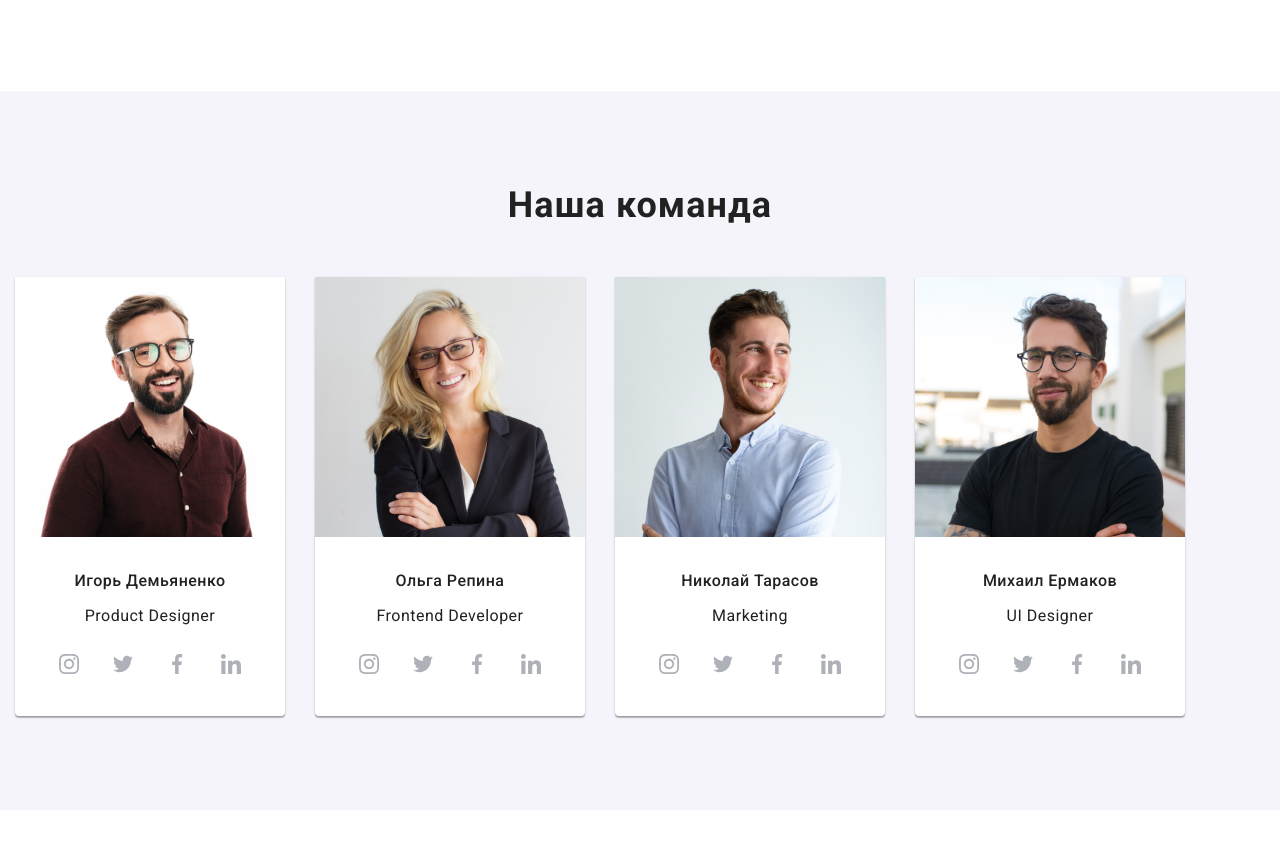
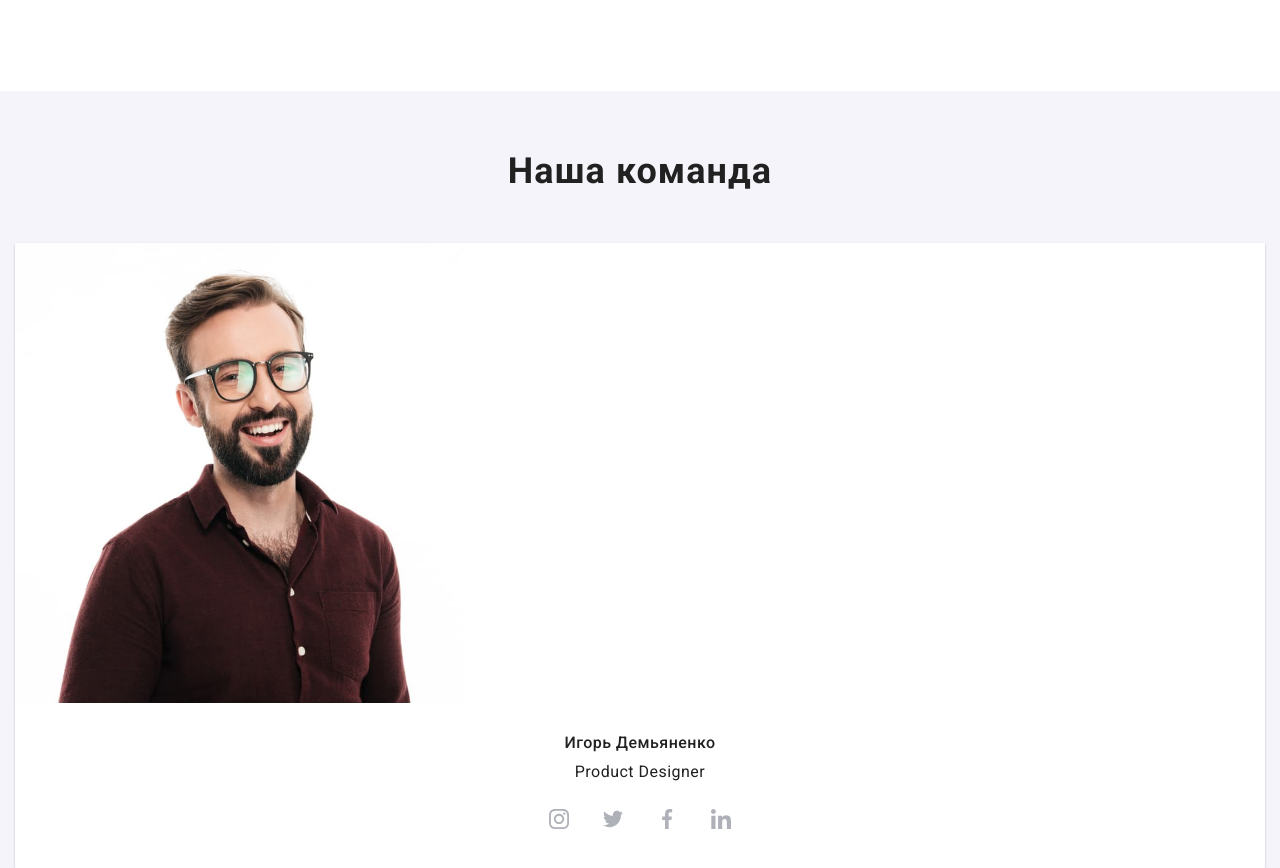
Before and after one commit to korol-galyna/goit-markup-hw-08, a plain HTML site: page index.html in a window 1280 px wide. Shown: the part 2075-2943 px from the top of the page. Drawn offline with nearby package versions, Linux system fonts and the light colour scheme.

Commit message:
28.07.2022__17:40

```diff
--- a/index.html
+++ b/index.html
@@ -211,8 +211,8 @@
           <!--Карточка 1-->
 
           <li class="team-list__item">
-            <img src="./images/img.jpg/img4.1.jpg"
-            width="270" height="260" alt="наша команда" />
+            <img class="team-list__img" src="./images/img.jpg/img4.1.jpg"
+            width="450" height="460" alt="наша команда" />
             <div class="team-list__card">
             <h3 class="third-title third-title--team">Игорь Демьяненко</h3>
             <p class="team-list__text">Product Designer</p>
@@ -254,8 +254,8 @@
                <!--Карточка 2-->
 
           <li class="team-list__item">
-            <img src="./images/img.jpg/img4.2.jpg"
-            width="270" height="260" alt="наша команда" />
+            <img class="team-list__img" src="./images/img.jpg/img4.2.jpg"
+            width="450" height="460" alt="наша команда" />
             <div class="team-list__card">
               <h3 class="third-title third-title--team">Ольга Репина</h3>
             <p class="team-list__text">Frontend Developer</p>
@@ -304,8 +304,8 @@
           <!--Карточка 3-->
 
           <li class="team-list__item">
-            <img src="./images/img.jpg/img4.3.jpg"
-            width="270" height="260" alt="наша команда" />
+            <img class="team-list__img" src="./images/img.jpg/img4.3.jpg"
+            width="450" height="460" alt="наша команда" />
             <div class="team-list__card">
               <h3 class="third-title third-title--team">Николай Тарасов</h3>
             <p class="team-list__text">Marketing</p>
@@ -352,8 +352,8 @@
           <!--Карточка 4-->
 
           <li class="team-list__item">
-            <img src="./images/img.jpg/img4.4.jpg"
-            width="270" height="260" alt="наша команда" />
+            <img class="team-list__img" src="./images/img.jpg/img4.4.jpg"
+            width="450" height="460" alt="наша команда" />
             <div class="team-list__card">
               <h3 class="third-title third-title--team">Михаил Ермаков</h3>
             <p class="team-list__text">UI Designer</p>
--- a/scss/components/_section-features.scss
+++ b/scss/components/_section-features.scss
@@ -3,6 +3,13 @@
     padding-top: 60px;
     padding-bottom: 60px;
 }
+
+@media (min-width: 480px){
+    .feature.conteiner {
+    width: 480px;
+          }}
+
+
 
 .features-list {
     margin-top: 0px;
--- a/scss/components/_section-team.scss
+++ b/scss/components/_section-team.scss
@@ -1,11 +1,11 @@
 .team {
     background-color: var(--bg-color-second);
-    padding-bottom: 94px;
-    padding-top: 94px;
+    padding-bottom: 60px;
+    padding-top: 60px;
 }
 
 .team-list {
-    display:flex;
+    // display:flex;
     text-decoration: none;
     list-style: none;
     margin: 0px;
@@ -20,7 +20,7 @@
 
 
     &:not(:last-child) {
-    margin-right:30px;
+    margin-bottom: 30px;
 }
 
 }
@@ -38,3 +38,7 @@
     line-height: 1.19;
     letter-spacing: 0.03em;
 }
+
+.team-list__img {
+    display: block;
+}
--- a/scss/components/_section-works.scss
+++ b/scss/components/_section-works.scss
@@ -1,6 +1,15 @@
+.works {
+    @media (max-width: 767px) {
+        display: none;
+    }
+}
+
+
+
 .works {
     padding-bottom: 94px;
 }
+
 
 .works__list {
     display: flex;
--- a/scss/components/_social-icons-list.scss
+++ b/scss/components/_social-icons-list.scss
@@ -2,8 +2,10 @@
     display: flex;
     text-decoration: none;
     list-style: none;
-    padding-left: 32px;
-    padding-right: 32px;
+    justify-content: center;
+
+    padding-left: 0px;
+    padding-right: 0px;
 
 
 
@@ -18,7 +20,7 @@
 }
 
 .social-list__item:not(:last-child) {
-        margin-right:10px;
+        margin-right: 10px;
     }
 
 
--- a/scss/utils/_common.scss
+++ b/scss/utils/_common.scss
@@ -29,6 +29,7 @@
 
 
     &--team {
+    margin-bottom: 10px;
     font-weight: 500;
     font-size: 16px;
     line-height: 1.19;
```
Also changed, not shown: css/main.css, css/main.min.css, 2 other files.
